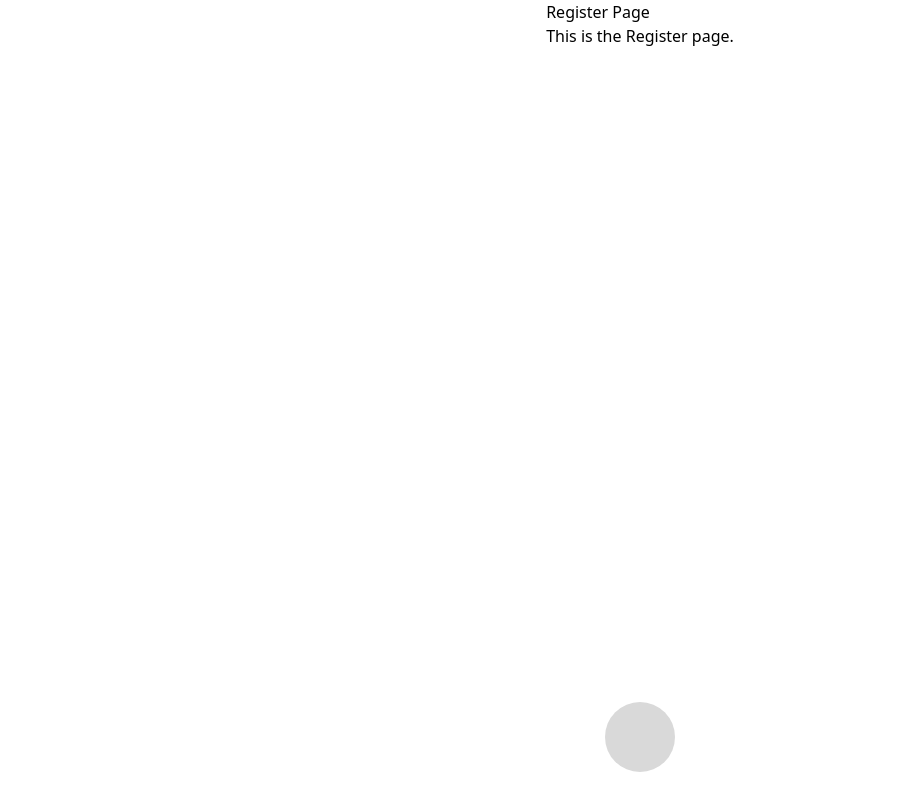
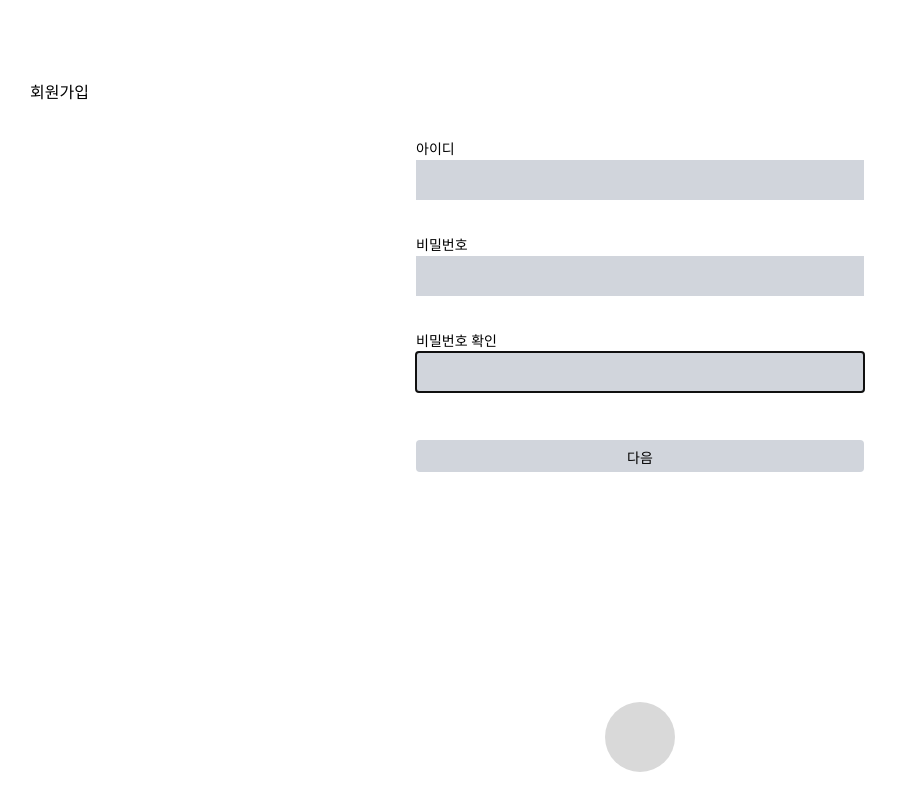
Before and after one commit to kdt-ful-class-three-group/poop, a React (Vite) app in the folder client/: page /Register in a window 1280 px wide. Shown: the whole page, without its empty margins (0-897 px from the left). Built offline with nearby package versions, Linux system fonts and the light colour scheme.

Commit message:
dev: 회원가입 폼(아이디, 비밀번호) + 인풋 컴포넌트

```diff
--- /dev/null
+++ b/client/src/components/Input.jsx
@@ -0,0 +1,10 @@
+function Input({type, placeholder,name}) {
+
+    return(
+        <div>
+            <input className="bg-gray-300 h-10 w-full border-solid mb-8 p-2  "  autoFocus type={type} name={name} required  />
+        </div>
+    )
+}
+
+export default Input;
--- a/client/src/pages/Register.jsx
+++ b/client/src/pages/Register.jsx
@@ -1,9 +1,30 @@
+import Input from "../components/Input.jsx"
+
 function Register() {
+
+
     return (
-        <div>
-            <h1>Register Page</h1>
-            <p>This is the Register page.</p>
+        <div className=" w-full h-full">
+            <h1 className="justify-start items-left mt-20    ">회원가입</h1>
+            <div className="h-100 flex flex-col justify-center items-center">
+
+                <form className="w-full max-w-md">
+                    <label className="text-sm text-black mb-2 ">아이디</label>
+                    <Input type="text" name="username"/>
+                    <label className="text-sm text-black mb-2">비밀번호</label>
+                    <Input type="password"name="password"/>
+                    <label className="text-sm text-black mb-2">비밀번호 확인</label>
+                    <Input type="password" name="passwordCheck"/>
+                    <button type="submit"
+                            className="w-full h-8 text-center text-sm bg-gray-300 hover:bg-gray-500 py-2 rounded mt-4">
+                        다음
+                    </button>
+                </form>
+            </div>
+
         </div>
+
+
     );
 }
 
```
